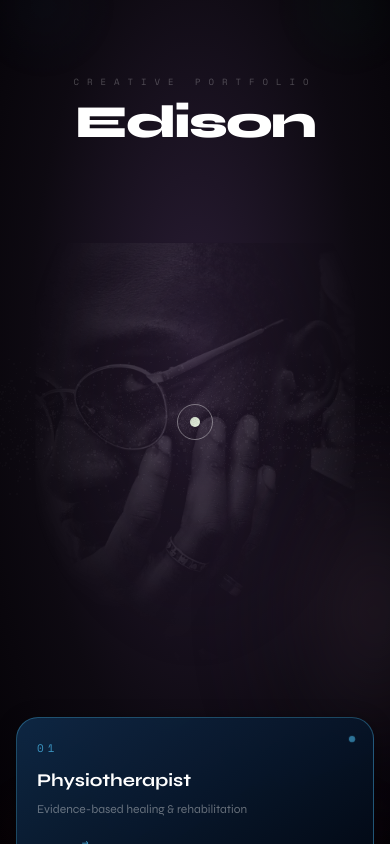
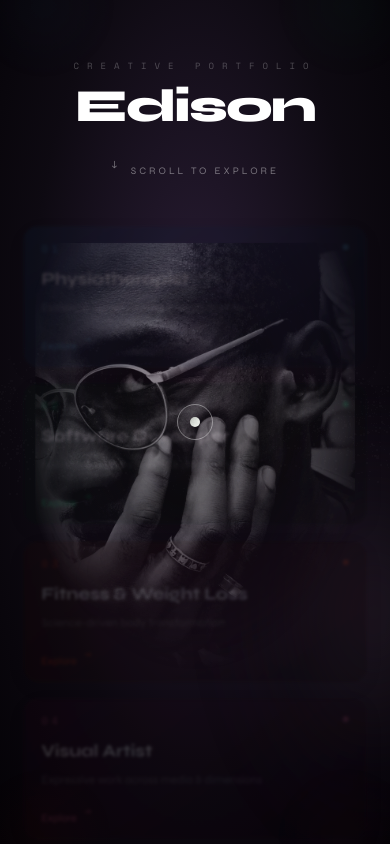
Before and after one commit to CallMeTwist/Edison, a React (Vite) app: page / in a window 390 px wide. Built offline with nearby package versions, Linux system fonts and the light colour scheme.

Commit message:
still testing

```diff
--- a/src/features/developer/components/ProjectCard.tsx
+++ b/src/features/developer/components/ProjectCard.tsx
@@ -4,7 +4,7 @@ import type { Project } from '@/services/types'
 interface Props { project: Project; delay?: number }
 
 export const ProjectCard: React.FC<Props> = ({ project, delay = 0 }) => {
-  const cardRef = useRef<HTMLAnchorElement>(null)
+  const cardRef = useRef<HTMLDivElement>(null)
 
   const handleMouseEnter = () => {
     if (!cardRef.current) return
@@ -21,11 +21,8 @@ export const ProjectCard: React.FC<Props> = ({ project, delay = 0 }) => {
   }
 
   return (
-    <a
-      ref={cardRef as unknown as React.RefObject<HTMLAnchorElement>}
-      href="https://github.com/callmetwist"
-      target="_blank"
-      rel="noopener noreferrer"
+    <div
+      ref={cardRef}
       onMouseEnter={handleMouseEnter}
       onMouseLeave={handleMouseLeave}
       style={{
@@ -33,7 +30,6 @@ export const ProjectCard: React.FC<Props> = ({ project, delay = 0 }) => {
         border:       '1px solid rgba(0,255,136,.10)',
         borderRadius: 12,
         padding:      '18px 20px',
-        cursor:       'pointer',
         position:     'relative',
         overflow:     'hidden',
         isolation:    'isolate',
@@ -42,7 +38,6 @@ export const ProjectCard: React.FC<Props> = ({ project, delay = 0 }) => {
         width:        '100%',
         boxSizing:    'border-box',
         transition:   'transform .35s ease, border-color .35s ease, box-shadow .35s ease',
-        textDecoration: 'none',
         display:      'block',
       }}
     >
@@ -76,9 +71,25 @@ export const ProjectCard: React.FC<Props> = ({ project, delay = 0 }) => {
       )}
 
       <div style={{ display: 'flex', justifyContent: 'space-between', alignItems: 'flex-start', marginBottom: 8, paddingRight: project.featured ? 72 : 0 }}>
-        <h3 style={{ fontFamily: "'Syne', sans-serif", fontSize: 17, fontWeight: 700, color: '#fff' }}>
+        <a
+          href="https://github.com/callmetwist"
+          target="_blank"
+          rel="noopener noreferrer"
+          style={{
+            fontFamily: "'Syne', sans-serif",
+            fontSize: 17,
+            fontWeight: 700,
+            color: '#fff',
+            textDecoration: 'none',
+            cursor: 'pointer',
+            borderBottom: '1px solid transparent',
+            transition: 'color .25s ease, border-color .25s ease',
+          }}
+          onMouseEnter={e => { const el = e.currentTarget as HTMLAnchorElement; el.style.color = '#00FF88'; el.style.borderColor = 'rgba(0,255,136,.5)' }}
+          onMouseLeave={e => { const el = e.currentTarget as HTMLAnchorElement; el.style.color = '#fff'; el.style.borderColor = 'transparent' }}
+        >
           {project.name}
-        </h3>
+        </a>
         <span style={{ fontFamily: "'Space Mono', monospace", fontSize: 10, color: 'rgba(0,255,136,.38)', flexShrink: 0, marginLeft: 12 }}>
           {project.year}
         </span>
@@ -106,6 +117,6 @@ export const ProjectCard: React.FC<Props> = ({ project, delay = 0 }) => {
           </span>
         ))}
       </div>
-    </a>
+    </div>
   )
 }
--- a/src/pages/ArtPage.tsx
+++ b/src/pages/ArtPage.tsx
@@ -39,7 +39,9 @@ export const ArtPage: React.FC = () => {
       display: 'flex',
       flexDirection: isMobile ? 'column' : 'row',
       animation: 'worldIn .65s ease forwards',
-      overflow: 'hidden',
+      overflowY: isMobile ? 'auto' : 'hidden',
+      overflowX: 'hidden',
+      WebkitOverflowScrolling: 'touch',
     }}>
 
       {/* Paper grain */}
@@ -136,14 +138,15 @@ export const ArtPage: React.FC = () => {
 
       {/* ── Gallery carousel ── */}
       <div style={{
-        flex: 1,
+        flex: isMobile ? '0 0 auto' : 1,
         display: 'flex',
         flexDirection: 'column',
-        overflow: 'hidden',
-        padding: isMobile ? '16px 0 16px' : '72px 24px 20px 0',
+        overflow: isMobile ? 'visible' : 'hidden',
+        padding: isMobile ? '16px 0 32px' : '72px 24px 20px 0',
         position: 'relative',
         zIndex: 5,
         minWidth: 0,
+        minHeight: isMobile ? '90vh' : 0,
       }}>
         <GalleryCarousel />
       </div>
--- a/src/pages/FitnessPage.tsx
+++ b/src/pages/FitnessPage.tsx
@@ -52,7 +52,9 @@ export const FitnessPage: React.FC = () => {
       background: 'radial-gradient(ellipse at 50% 8%,rgba(40,6,0,.98) 0%,rgba(2,0,0,.99) 100%)',
       display:    'flex',
       flexDirection:'column',
-      overflow:   'hidden',
+      overflowY:  isMobile ? 'auto' : 'hidden',
+      overflowX:  'hidden',
+      WebkitOverflowScrolling: 'touch',
     }}>
 
       {/* Energy field animations */}
@@ -76,12 +78,12 @@ export const FitnessPage: React.FC = () => {
       <div style={{
         position:  'relative',
         zIndex:     5,
-        flex:       1,
+        flex:       isMobile ? '0 0 auto' : 1,
         display:   'flex',
         flexDirection: isMobile ? 'column' : 'row',
         gap:        isMobile ? 0 : 24,
-        padding:    isMobile ? '12px 16px 16px' : '12px 4% 20px',
-        overflow:  'hidden',
+        padding:    isMobile ? '12px 16px 32px' : '12px 4% 20px',
+        overflow:  isMobile ? 'visible' : 'hidden',
         minHeight:  0,
       }}>
 
@@ -107,7 +109,18 @@ export const FitnessPage: React.FC = () => {
           </div>
 
           {/* Tab switcher */}
-          <div style={{ display:'flex', gap:8, flexWrap:'wrap', animation:'fadeUp .8s .35s ease both' }}>
+          <div style={{
+            display:'flex', gap:8, flexWrap:'wrap', animation:'fadeUp .8s .35s ease both',
+            position: isMobile ? 'sticky' : 'static',
+            top: isMobile ? 0 : 'auto',
+            zIndex: 6,
+            padding: isMobile ? '10px 16px' : 0,
+            marginLeft: isMobile ? -16 : 0,
+            marginRight: isMobile ? -16 : 0,
+            background: isMobile ? 'linear-gradient(to bottom, rgba(8,2,0,.96) 0%, rgba(8,2,0,.92) 70%, rgba(8,2,0,.7) 100%)' : 'transparent',
+            backdropFilter: isMobile ? 'blur(10px)' : 'none',
+            WebkitBackdropFilter: isMobile ? 'blur(10px)' : 'none',
+          }}>
             {TABS.map(t => (
               <button key={t} onClick={() => setTab(t)}
                 style={{
@@ -151,7 +164,7 @@ export const FitnessPage: React.FC = () => {
         </div>
 
         {/* ── Right scrollable content ── */}
-        <div key={tab} style={{ flex:1, overflowY:'auto', display:'flex', flexDirection:'column', gap:16, animation:'fadeIn .35s ease forwards', paddingRight:4, paddingBottom:8 }}>
+        <div key={tab} style={{ flex: isMobile ? '0 0 auto' : 1, overflowY: isMobile ? 'visible' : 'auto', display:'flex', flexDirection:'column', gap:16, animation:'fadeIn .35s ease forwards', paddingRight: isMobile ? 0 : 4, paddingBottom:8 }}>
 
           {/* ── TRAINING TAB ── */}
           {tab === 'Training' && (
--- a/src/pages/HubPage.tsx
+++ b/src/pages/HubPage.tsx
@@ -34,7 +34,7 @@ export const HubPage: React.FC = () => {
   const portalRefs = useRef<(HTMLDivElement | null)[]>([])
   const [proximity, setProximity] = useState<number[]>([0, 0, 0, 0])
   const [scrollHinted, setScrollHinted] = useState(false)
-  const [mobileVisible, setMobileVisible] = useState<boolean[]>([false, false, false, false])
+  const [scrollProgress, setScrollProgress] = useState(0)
   const containerRef = useRef<HTMLDivElement>(null)
 
   /* Desktop: cursor-proximity bloom */
@@ -74,33 +74,45 @@ export const HubPage: React.FC = () => {
     }
   }, [isMobile, scrollHinted])
 
-  /* Mobile: scroll-to-reveal each portal as it enters viewport */
+  /* Mobile: scroll-driven fade — cards bloom OVER the image as user scrolls */
   useEffect(() => {
     if (!isMobile) return
-    const observers: IntersectionObserver[] = []
-    PORTALS.forEach((_, i) => {
-      const el = portalRefs.current[i]
-      if (!el) return
-      const ob = new IntersectionObserver(([entry]) => {
-        if (entry.isIntersecting) {
-          setMobileVisible(v => { if (v[i]) return v; const n = [...v]; n[i] = true; return n })
-          setScrollHinted(true)
-        }
-      }, { threshold: 0.18, rootMargin: '0px 0px -10% 0px' })
-      ob.observe(el)
-      observers.push(ob)
-    })
-    return () => observers.forEach(o => o.disconnect())
+    const el = containerRef.current
+    if (!el) return
+    let raf = 0
+    const onScroll = () => {
+      if (raf) return
+      raf = requestAnimationFrame(() => {
+        raf = 0
+        const max = el.scrollHeight - el.clientHeight
+        const p = max > 0 ? Math.min(1, Math.max(0, el.scrollTop / max)) : 0
+        setScrollProgress(p)
+        if (p > 0.02) setScrollHinted(true)
+      })
+    }
+    el.addEventListener('scroll', onScroll, { passive: true })
+    return () => { el.removeEventListener('scroll', onScroll); if (raf) cancelAnimationFrame(raf) }
   }, [isMobile])
 
+  /* Mobile per-card progress with stagger: card i activates over a 0.22 window starting at i*0.16 */
+  const cardProgress = (i: number) => {
+    const start = i * 0.16
+    const span = 0.28
+    return Math.min(1, Math.max(0, (scrollProgress - start) / span))
+  }
+
   const portalOpacity = (i: number) => {
-    if (isMobile) return mobileVisible[i] ? 1 : 0.22
+    if (isMobile) {
+      const cp = cardProgress(i)
+      return 0.18 + 0.82 * cp
+    }
     return DIM_OPACITY + (1 - DIM_OPACITY) * proximity[i]
   }
   const portalBlur = (i: number) => {
-    if (isMobile) return mobileVisible[i] ? 0 : 1.4
+    if (isMobile) return 1.6 * (1 - cardProgress(i))
     return DIM_BLUR * (1 - proximity[i])
   }
+  const mobileImageOpacity = Math.max(0.12, 1 - scrollProgress * 0.88)
 
   return (
     <div ref={containerRef} style={{
@@ -148,8 +160,8 @@ export const HubPage: React.FC = () => {
           aspectRatio: '3 / 4',
           zIndex: 1,
           pointerEvents: 'none',
-          opacity: isMobile ? Math.max(0.25, 1 - (mobileVisible.filter(Boolean).length * 0.18)) : 1,
-          transition: 'opacity .5s ease',
+          opacity: isMobile ? mobileImageOpacity : 1,
+          transition: 'opacity .25s linear',
         }}
       >
         <img
@@ -193,13 +205,19 @@ export const HubPage: React.FC = () => {
 
       {/* ── Header ── */}
       <div style={{
-        position: 'relative',
+        position: isMobile ? 'fixed' : 'relative',
+        top: isMobile ? '7vh' : 'auto',
+        left: isMobile ? 0 : 'auto',
+        right: isMobile ? 0 : 'auto',
         textAlign: 'center',
-        marginTop: isMobile ? '7vh' : 0,
+        marginTop: isMobile ? 0 : 0,
         marginBottom: isMobile ? 0 : 44,
-        zIndex: 2,
+        zIndex: 5,
         animation: 'fadeUp .9s ease forwards',
-        width: '100%',
+        width: isMobile ? '100%' : '100%',
+        pointerEvents: 'none',
+        opacity: isMobile ? Math.max(0.55, 1 - scrollProgress * 0.5) : 1,
+        transition: isMobile ? 'opacity .2s linear' : 'none',
       }}>
         <div style={{
           fontFamily: "'Space Mono', monospace",
@@ -261,24 +279,30 @@ export const HubPage: React.FC = () => {
         </div>
       </div>
 
-      {/* ── Hero spacer (mobile) — pushes portal grid to peek at viewport bottom ── */}
-      {isMobile && <div style={{ flex: '0 0 auto', height: '62vh' }} aria-hidden="true" />}
+      {/* ── Mobile scroll-driver spacer — gives the user room to scroll while cards bloom over the image ── */}
+      {isMobile && <div style={{ flex: '0 0 auto', height: '210vh', width: 1 }} aria-hidden="true" />}
 
       {/* ── Portal grid ── */}
       <div style={{
         display: 'grid',
         gridTemplateColumns: isMobile ? '1fr' : 'repeat(2, 1fr)',
-        gap: isMobile ? 12 : 16,
-        width: '100%',
+        gap: isMobile ? 10 : 16,
+        width: isMobile ? 'calc(100% - 32px)' : '100%',
         maxWidth: 800,
-        position: 'relative',
-        zIndex: 2,
-        marginBottom: isMobile ? 48 : 0,
+        position: isMobile ? 'fixed' : 'relative',
+        left: isMobile ? 16 : 'auto',
+        right: isMobile ? 16 : 'auto',
+        bottom: isMobile ? 20 : 'auto',
+        top: isMobile ? 'auto' : 'auto',
+        zIndex: isMobile ? 6 : 2,
+        marginBottom: isMobile ? 0 : 0,
+        pointerEvents: isMobile && scrollProgress < 0.04 ? 'none' : 'auto',
       }}>
         {PORTALS.map((p, i) => {
           const op = portalOpacity(i)
           const bl = portalBlur(i)
-          const lit = !isMobile ? proximity[i] > 0.25 : mobileVisible[i]
+          const cp = isMobile ? cardProgress(i) : 0
+          const lit = !isMobile ? proximity[i] > 0.25 : cp > 0.5
           return (
             <div
               key={p.id}
@@ -289,17 +313,26 @@ export const HubPage: React.FC = () => {
               style={{
                 background: p.bg,
                 border: `1px solid ${hov === i || lit ? p.clr + '55' : 'rgba(255,255,255,.06)'}`,
-                borderRadius: 22,
-                padding: isMobile ? '22px 20px' : '32px 28px',
+                borderRadius: isMobile ? 16 : 22,
+                padding: isMobile ? '14px 18px' : '32px 28px',
                 cursor: 'pointer',
                 position: 'relative',
                 overflow: 'hidden',
                 opacity: op,
                 filter: bl > 0.05 ? `blur(${bl}px)` : 'none',
-                transform: hov === i ? 'translateY(-4px)' : (isMobile && !mobileVisible[i] ? 'translateY(20px)' : 'translateY(0)'),
-                boxShadow: hov === i ? `0 22px 48px ${p.gc}, 0 0 0 1px ${p.clr}22` : '0 4px 20px rgba(0,0,0,.4)',
-                transition: 'opacity .35s ease, filter .35s ease, transform .55s cubic-bezier(.23,1,.32,1), border-color .35s ease, box-shadow .55s ease',
-                animation: `fadeUp .85s ${0.1 + i * 0.12}s ease both`,
+                transform: hov === i
+                  ? 'translateY(-4px)'
+                  : (isMobile ? `translateY(${(1 - cp) * 18}px) scale(${0.96 + 0.04 * cp})` : 'translateY(0)'),
+                transformOrigin: 'center',
+                boxShadow: hov === i
+                  ? `0 22px 48px ${p.gc}, 0 0 0 1px ${p.clr}22`
+                  : (isMobile ? `0 ${6 + 14 * cp}px ${20 + 22 * cp}px rgba(0,0,0,${0.35 + 0.2 * cp})` : '0 4px 20px rgba(0,0,0,.4)'),
+                backdropFilter: isMobile ? `blur(${10 * cp}px)` : 'none',
+                WebkitBackdropFilter: isMobile ? `blur(${10 * cp}px)` : 'none',
+                transition: isMobile
+                  ? 'opacity .15s linear, filter .15s linear, transform .15s linear, border-color .25s ease, box-shadow .25s ease'
+                  : 'opacity .35s ease, filter .35s ease, transform .55s cubic-bezier(.23,1,.32,1), border-color .35s ease, box-shadow .55s ease',
+                animation: isMobile ? undefined : `fadeUp .85s ${0.1 + i * 0.12}s ease both`,
               }}
             >
               <div style={{
```
